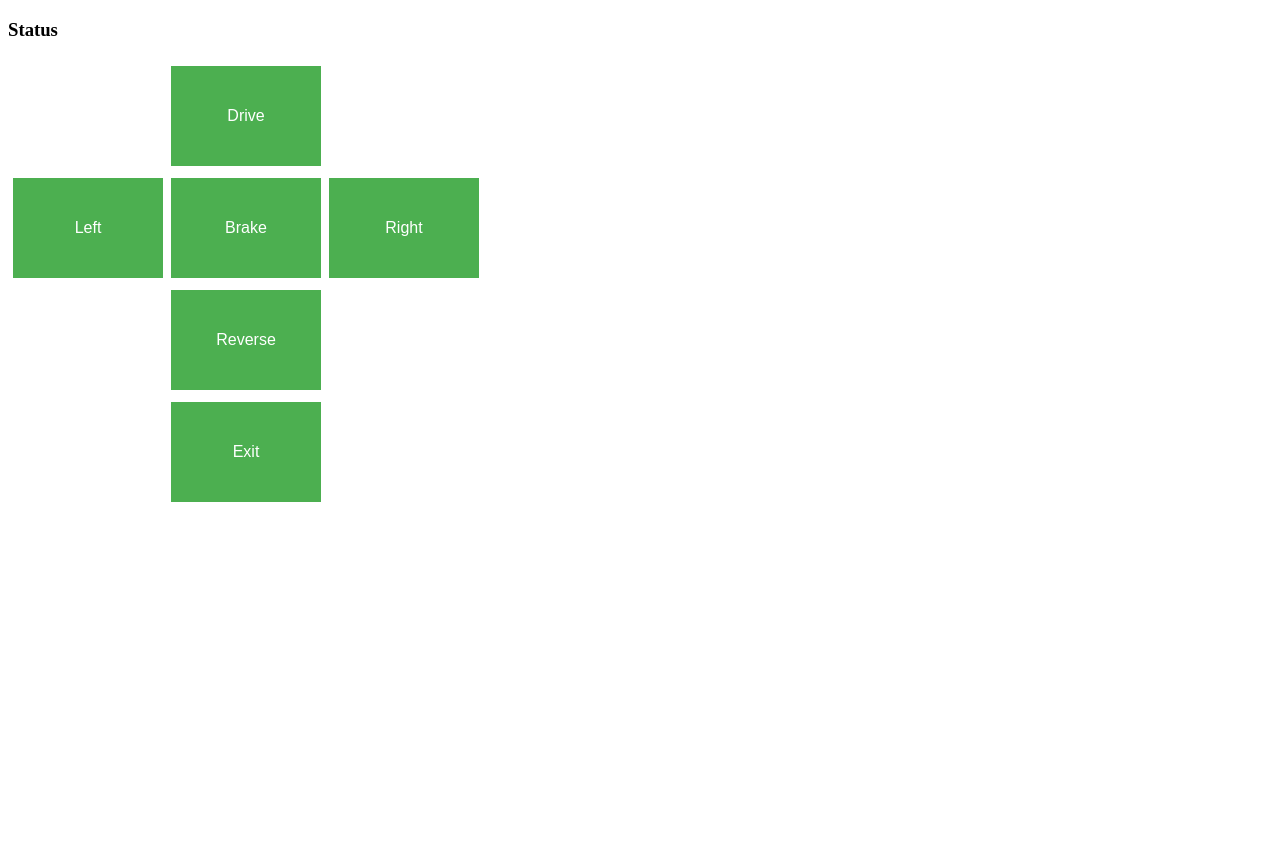
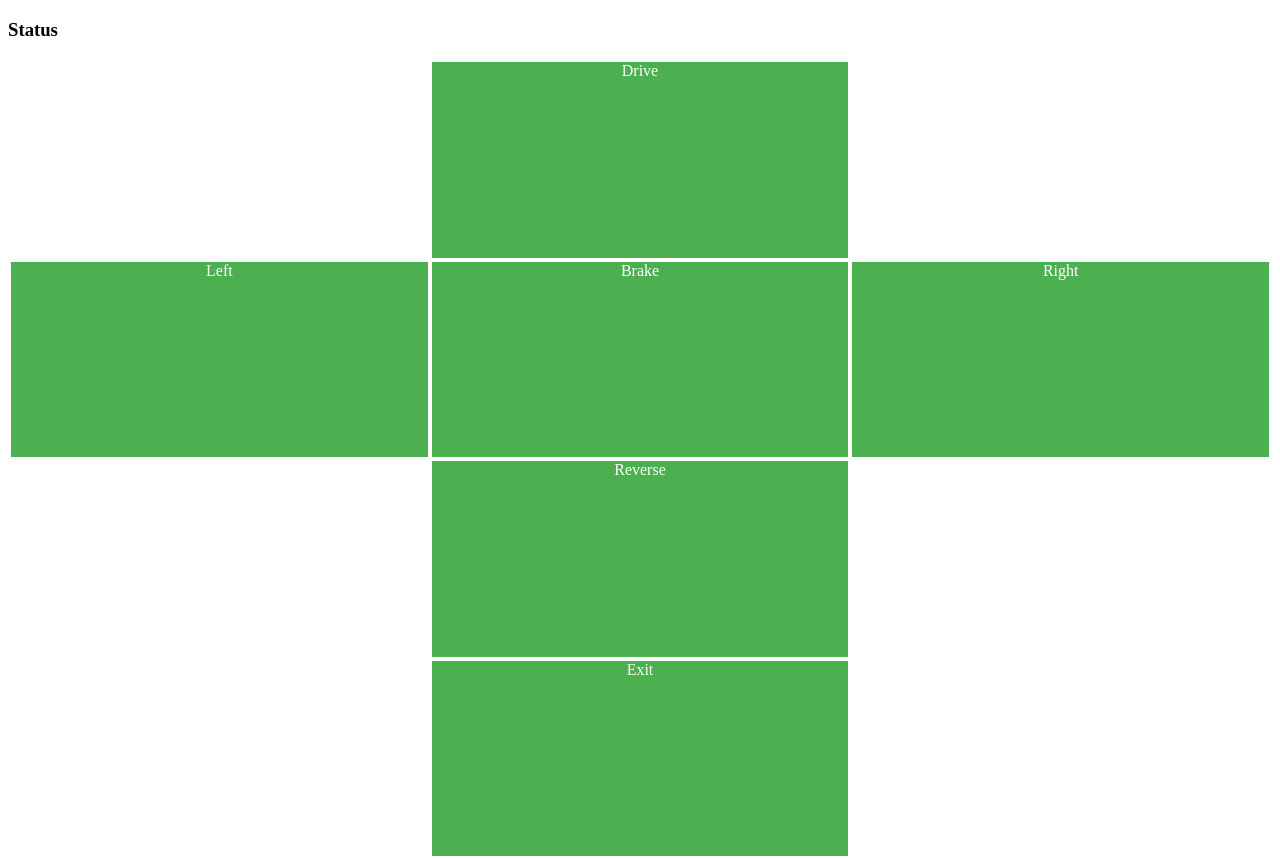
Before and after one commit to akesiraju/raspberrypi, a Flask app: template car/templates/index.html in a window 1280 px wide. Before the commit the page ends 502 px from the top, so only its background shows below. Run offline with Flask 2, Linux system fonts and the light colour scheme; the template is opened without the code that fills it, so the values that code supplies are empty; some libraries are stand-ins or nearby versions.

Commit message:
Update HTML to support display on mobile.

```diff
--- a/car/templates/index.html
+++ b/car/templates/index.html
@@ -1,20 +1,36 @@
 <!DOCTYPE html>
 <html>
+        <meta name="viewport" content="width=device-width, initial-scale=1.0">
 <title></title>{{ title }}</title>
 <head>
     <style>
+    	html, body{
+        	height: 100%;
+        }
+    	.div {
+        	height: 100%;
+        }
+    	.table {
+    		height: 100%;
+        	width: 100%;
+    	}
+    	.tr {
+        	height: 25%;
+            width: 33.3%;
+        }
+        .td {
+        	height: 25%;
+            width: 33.3%;
+        }
         .button {
             background-color: #4CAF50;
             border: none;
-            width: 150px;
+            width: 100%;
+            height: 100%;
             color: white;
-            height: 100px;
-            padding: 15px 32px;
             text-align: center;
             text-decoration: none;
             display: inline-block;
-            font-size: 16px;
-            margin: 4px 2px;
             cursor: pointer;
         }
     </style>
@@ -29,47 +45,49 @@
         }
         </script>
 <body>
-    <div id='default'>
     <h3 id='h3'>Status</h3>
-</div>
-    <table>
-        <tr>
-            <td>
+<div class="div">
+    <table class="table">
+        <tr class="tr">
+            <td class="td">
             </td>
-            <td>
-                <button class="button" onclick="signal(259)">Drive</button>
+            <td class="td">
+                <a class="button" onclick="signal(259)">Drive</a>
+            </td>
+             <td class="td">
             </td>
         </tr>
-        <tr>
-            <td>
-                <button class="button" onclick="signal(260)">Left</button>
+        <tr class="tr">
+            <td class="td">
+                <a class="button" onclick="signal(260)">Left</a>
             </td>
-            <td>
-                <button class="button" onclick="signal(32)">Brake</button>
+            <td class="td">
+                <a class="button" onclick="signal(32)">Brake</a>
             </td>
-            <td>
-                <button class="button" onclick="signal(261)">Right</button>
+            <td class="td">
+                <a class="button" onclick="signal(261)">Right</a>
             </td>
         </tr>
-        <tr>
-            <td>
+        <tr class="tr">
+            <td class="td">
             </td>
-            <td>
-                <button class="button" onclick="signal(258)">Reverse</button>
+            <td class="td">
+                <a class="button" onclick="signal(258)">Reverse</a>
             </td>
-            <td>
+            <td class="td">
             </td>
         </tr>
-        <tr>
-            <td>
+        <tr class="tr">
+            <td class="td">
             </td>
-            <td>
-                <button class="button" onclick="signal(27)">Exit</button>
+            <td class="td">
+                <a class="button" onclick="signal(27)">Exit</a>
             </td>
-            <td>
+            <td class="td">
             </td>
         </tr>
     </table>
+</div>
 </body>
 
 </html>
```
